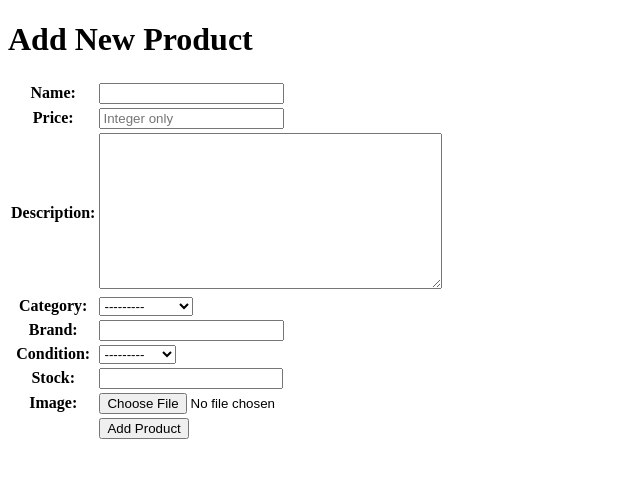
After one commit to salsabilactrzky/e-commerce, a Django app: page /create-product in a window 1280 px wide. The commit adds this page. Shown: the top 478 px of the page, without its empty margins (0-640 px from the left). Run offline with Django 4.2, Linux system fonts and the light colour scheme.

Commit message:
Tugas 3 bismillah

```diff
--- a/e_commerce/settings.py
+++ b/e_commerce/settings.py
@@ -56,7 +56,7 @@ ROOT_URLCONF = "e_commerce.urls"
 TEMPLATES = [
     {
         "BACKEND": "django.template.backends.django.DjangoTemplates",
-        "DIRS": [],
+        "DIRS": [BASE_DIR / 'templates'],
         "APP_DIRS": True,
         "OPTIONS": {
             "context_processors": [
@@ -117,3 +117,7 @@ STATIC_URL = "static/"
 # https://docs.djangoproject.com/en/4.2/ref/settings/#default-auto-field
 
 DEFAULT_AUTO_FIELD = "django.db.models.BigAutoField"
+
+# Tmabahin media untuk image product
+MEDIA_URL = '/media/'
+MEDIA_ROOT = BASE_DIR / 'media'
--- a/e_commerce/urls.py
+++ b/e_commerce/urls.py
@@ -16,9 +16,13 @@ Including another URLconf
 """
 from django.contrib import admin
 from django.urls import path, include
-
+from django.conf import settings
+from django.conf.urls.static import static
 
 urlpatterns = [
     path("admin/", admin.site.urls),
     path('', include('main.urls')),
 ]
+
+if settings.DEBUG:
+    urlpatterns += static(settings.MEDIA_URL, document_root=settings.MEDIA_ROOT)
--- /dev/null
+++ b/main/forms.py
@@ -0,0 +1,26 @@
+from django.forms import ModelForm
+from .models import Product
+from django import forms
+
+class ProductForm(ModelForm):
+    class Meta:
+        model = Product
+        fields = ["name", "price", "description", "category",
+                   "brand", "condition", "stock", "image"]
+
+    price = forms.IntegerField(
+        widget=forms.TextInput(attrs={'placeholder': 'Integer only'}),
+        label="Price"
+    )
+
+    def price_pos(self):
+        price = self.cleaned_data.get('price')
+        if price <= 0:
+            raise forms.ValidationError('Harga harus lebih besar dari nol.')
+        return price
+
+    def stock_pos(self):
+        stock = self.cleaned_data.get('stock')
+        if stock <= 0:
+            raise forms.ValidationError('Stok harus lebih besar dari nol.')
+        return stock
--- a/main/models.py
+++ b/main/models.py
@@ -1,12 +1,29 @@
+import uuid
 from django.db import models
+from django.core.exceptions import ValidationError
+
 
 class Product(models.Model):
+    category_choices = [
+        ('Clothes', 'Clothes'),
+        ('Bag', 'Bag'),
+        ('Shoes', 'Shoes'),
+        ('Accessories', 'Accessories'),
+        ('Other', 'Other'),
+    ]
+    condition_choices = [
+        ('Fair', 'Fair'),
+        ('Good', 'Good'),
+        ('Like New', 'Like New')
+    ]
+
+    id = models.UUIDField(primary_key=True, default=uuid.uuid4, editable=False)
     name = models.CharField(max_length=50)
     price = models.IntegerField()
     description = models.TextField()
-    category = models.CharField(max_length=50)
+    category = models.CharField(max_length=50, choices=category_choices)
     brand = models.CharField(max_length=50, null=True, blank=True)
-    condition = models.CharField(max_length=50)
+    condition = models.CharField(max_length=50, choices=condition_choices)
     stock = models.PositiveBigIntegerField()
     image = models.ImageField(upload_to='product_images/', null=True, blank=True)
 
@@ -16,3 +33,9 @@ class Product(models.Model):
     @property
     def is_sold(self):
         return self.stock <= 0
+
+    def is_positive(self):
+        if self.price <= 0:
+            raise ValidationError('Price must be a positive number')
+        if self.stock <= 0:
+            raise ValidationError('Stock must be a positive number')
--- /dev/null
+++ b/main/templates/create_product.html
@@ -0,0 +1,19 @@
+{% extends 'base.html' %}
+
+{% block content %}
+<h1>Add New Product</h1>
+
+<form method="POST" enctype="multipart/form-data">
+  {% csrf_token %}
+  <table>
+    {{ form.as_table }}
+    <tr>
+      <td></td>
+      <td>
+        <input type="submit" value="Add Product" />
+      </td>
+    </tr>
+  </table>
+</form>
+
+{% endblock %}
--- a/main/urls.py
+++ b/main/urls.py
@@ -1,8 +1,13 @@
 from django.urls import path
-from main.views import show_main
+from main.views import show_main, create_product, show_xml, show_json, show_xml_by_id, show_json_by_id
 
 app_name = 'main'
 
 urlpatterns = [
     path('', show_main, name='show_main'),
+    path('create-product', create_product, name='create_product'),
+    path('xml/', show_xml, name='show_xml'),
+    path('json/', show_json, name='show_json'),
+    path('xml/<str:id>/', show_xml_by_id, name='show_xml_by_id'),
+    path('json/<str:id>/', show_json_by_id, name='show_json_by_id'),
 ]
--- a/main/views.py
+++ b/main/views.py
@@ -1,15 +1,43 @@
-from django.shortcuts import render
+from django.shortcuts import render, redirect
+from main.forms import ProductForm
+from main.models import Product
+from django.http import HttpResponse
+from django.core import serializers
+
+
+def create_product(request):
+    form = ProductForm(request.POST or None, request.FILES or None)
+
+    if form.is_valid() and request.method == "POST":
+        form.save()
+        return redirect('main:show_main')
+
+    context = {'form': form}
+    return render(request, "create_product.html", context)
 
 def show_main(request):
+    products = Product.objects.all()
+
+    for product in products:
+        product.formatted_price = "Rp{:,.0f}".format(product.price).replace(",", ".")
+
     context = {
-        'name' : 'Vintage Bag',
-        'price': 'Rp1500000',
-        'description': 'Tas vintage branded bekas',
-        'category' : 'Tas',
-        'brand' : 'Versace',
-        'condition' : 'Good condition, tidak ada cacat',
-        'stock' : '1',
+        'products' : products
 
     }
 
     return render(request, "main.html", context)
+
+def show_xml(request):
+    data = Product.objects.all()
+    return HttpResponse(serializers.serialize("xml", data), content_type="application/xml")
+def show_json(request):
+    data = Product.objects.all()
+    return HttpResponse(serializers.serialize("json", data), content_type="application/json")
+
+def show_xml_by_id(request, id):
+    data = Product.objects.filter(pk=id)
+    return HttpResponse(serializers.serialize("xml", data), content_type="application/xml")
+def show_json_by_id(request, id):
+    data = Product.objects.filter(pk=id)
+    return HttpResponse(serializers.serialize("json", data), content_type="application/json")
--- /dev/null
+++ b/templates/base.html
@@ -0,0 +1,13 @@
+{% load static %}
+<!DOCTYPE html>
+<html lang="en">
+  <head>
+    <meta charset="UTF-8" />
+    <meta name="viewport" content="width=device-width, initial-scale=1.0" />
+    {% block meta %} {% endblock meta %}
+  </head>
+
+  <body>
+    {% block content %} {% endblock content %}
+  </body>
+</html>
```
Also changed, not shown: main/templates/main.html (+43 -63 lines), db.sqlite3, main/migrations/0005_alter_product_id.py (added), main/migrations/0006_alter_product_category_alter_product_condition.py (added), main/migrations/0007_alter_product_category_alter_product_condition.py (added), product_images/vintage_versace_web_pbp.png (added).
